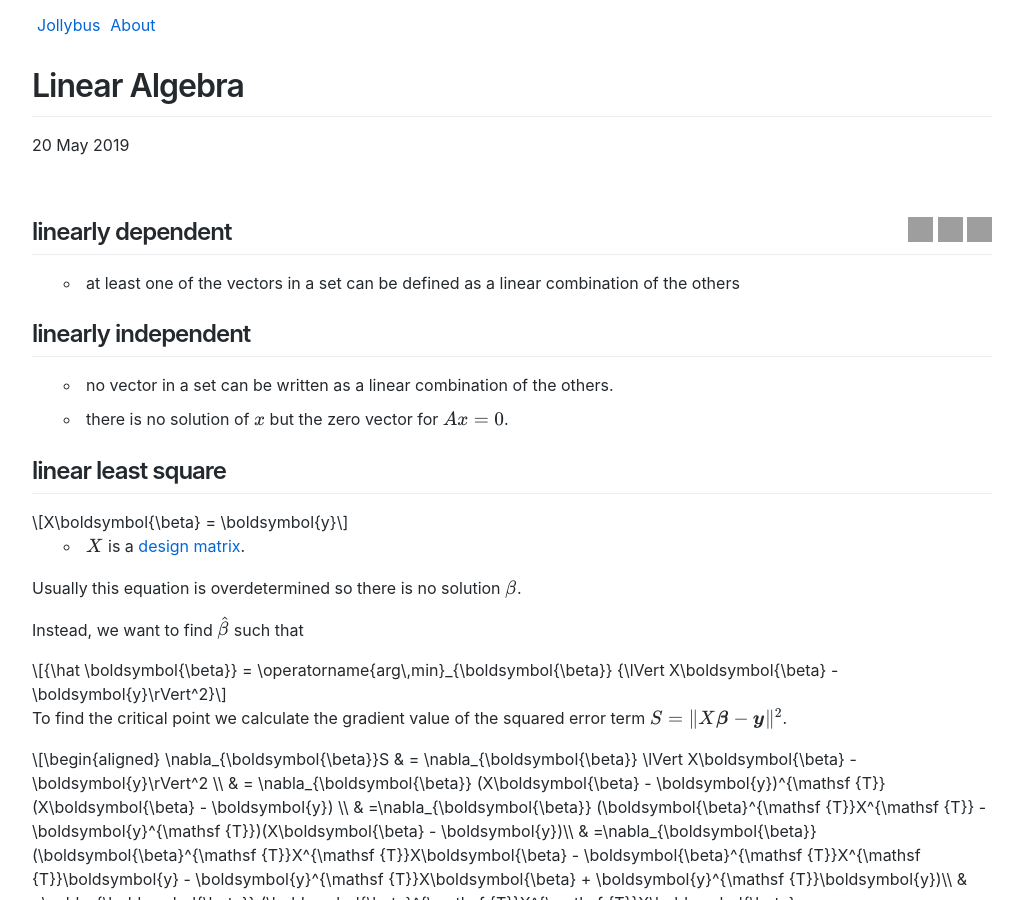
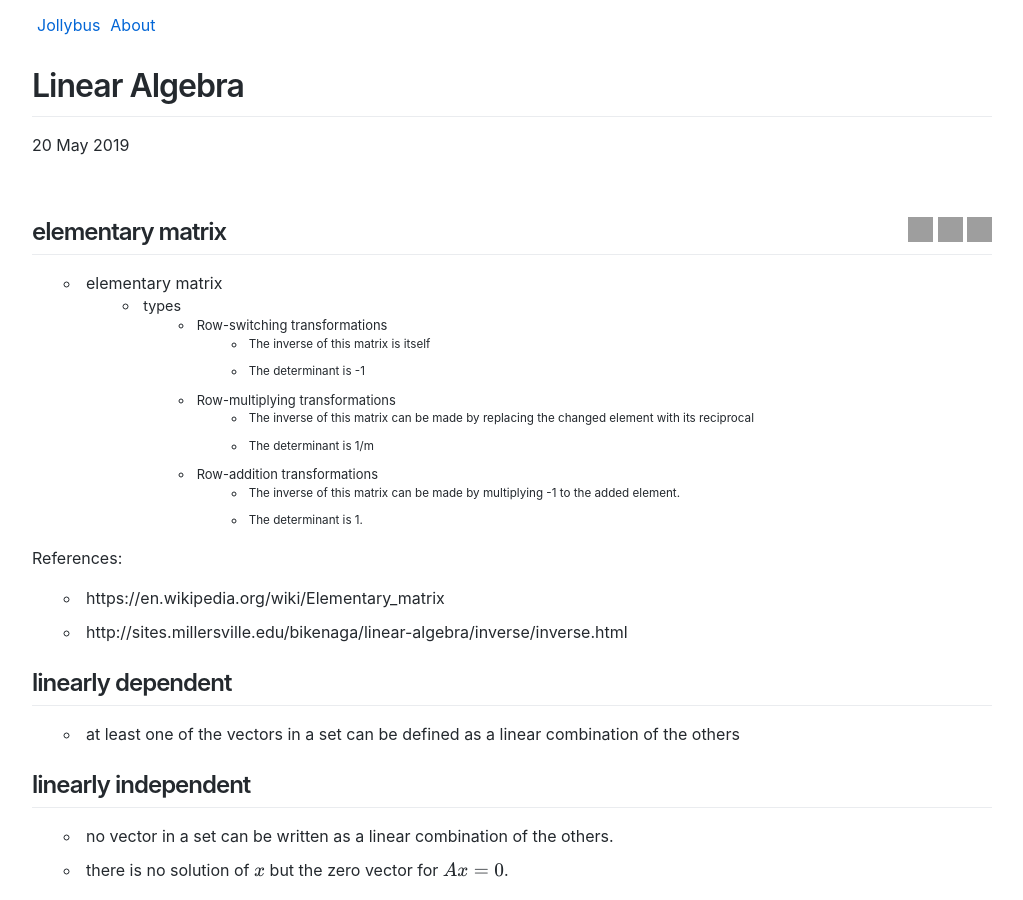
Before and after one commit to hotohoto/hotohoto.github.io, a Jekyll site: the page built from _posts/2019-05-20-linear-algebra.md, in a window 1280 px wide and 900 px high. Shown: the whole window, without its empty margins (128-1151 px from the left). Built offline with Jekyll 4.4.1, drawn with Linux system fonts in a browser that asks for light colours; nearby versions of some CDN libraries; a script that is not in the unit is left out; comment, search, counter and statistics services are not loaded; some of the changed text lies outside the part shown; grey boxes are pictures that could not be loaded.

Commit message:
Add some contents for linear algebra

```diff
--- a/_posts/2019-05-20-linear-algebra.md
+++ b/_posts/2019-05-20-linear-algebra.md
@@ -6,6 +6,25 @@ categories:
 layout: post
 comments: true
 ---
+
+## elementary matrix
+
+- elementary matrix
+  - types
+    - Row-switching transformations
+      - The inverse of this matrix is itself
+      - The determinant is -1
+    - Row-multiplying transformations
+      - The inverse of this matrix can be made by replacing the changed element with its reciprocal
+      - The determinant is 1/m
+    - Row-addition transformations
+      - The inverse of this matrix can be made by multiplying -1 to the added element.
+      - The determinant is 1.
+
+References:
+
+- https://en.wikipedia.org/wiki/Elementary_matrix
+- http://sites.millersville.edu/bikenaga/linear-algebra/inverse/inverse.html
 
 ## linearly dependent
 
@@ -255,3 +274,4 @@ vector - Hermitian matrix
 - https://en.wikipedia.org/wiki/Matrix_calculus
 - https://www.math.uwaterloo.ca/~hwolkowi/matrixcookbook.pdf
 - https://medium.com/@jonathan_hui/machine-learning-linear-algebra-a5b1658f0151
+- https://www.youtube.com/playlist?list=PL127T2Zu76FuVMq1UQnZv9SG-GFIdZfLg
```
